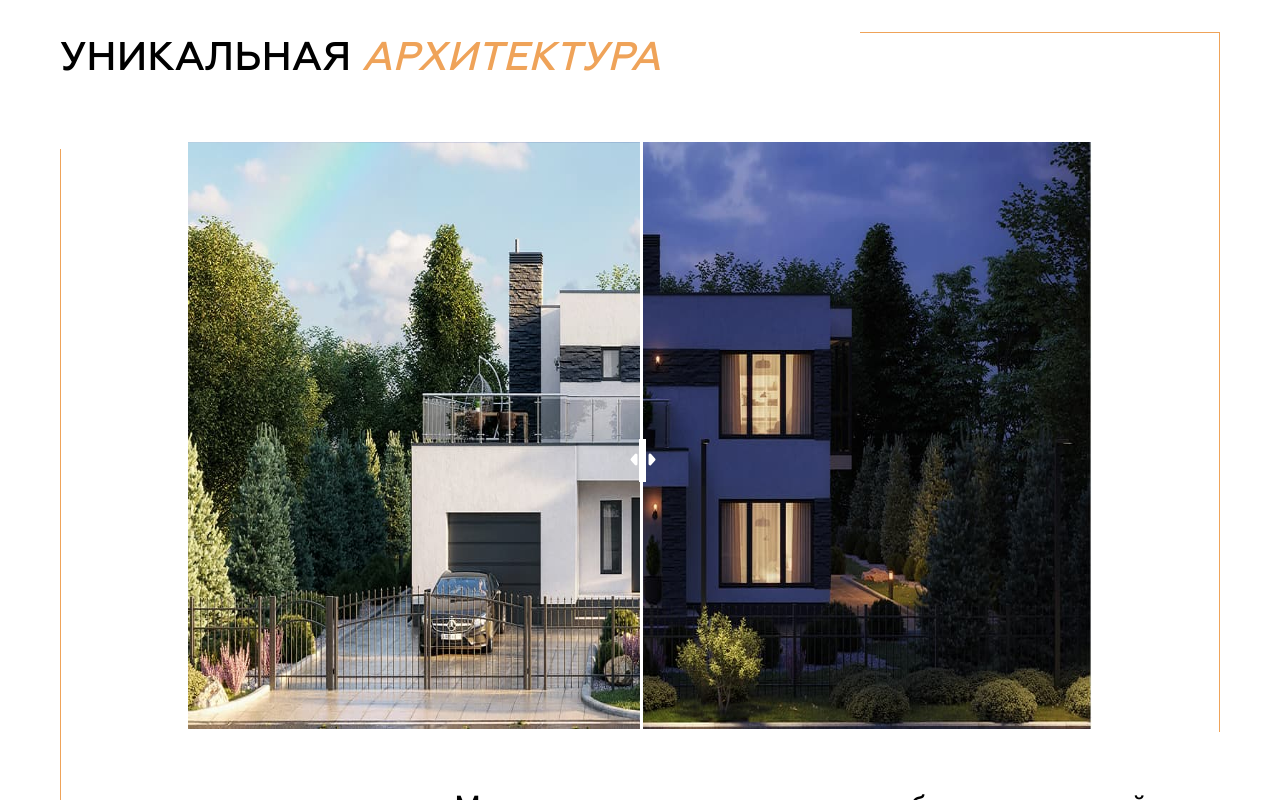
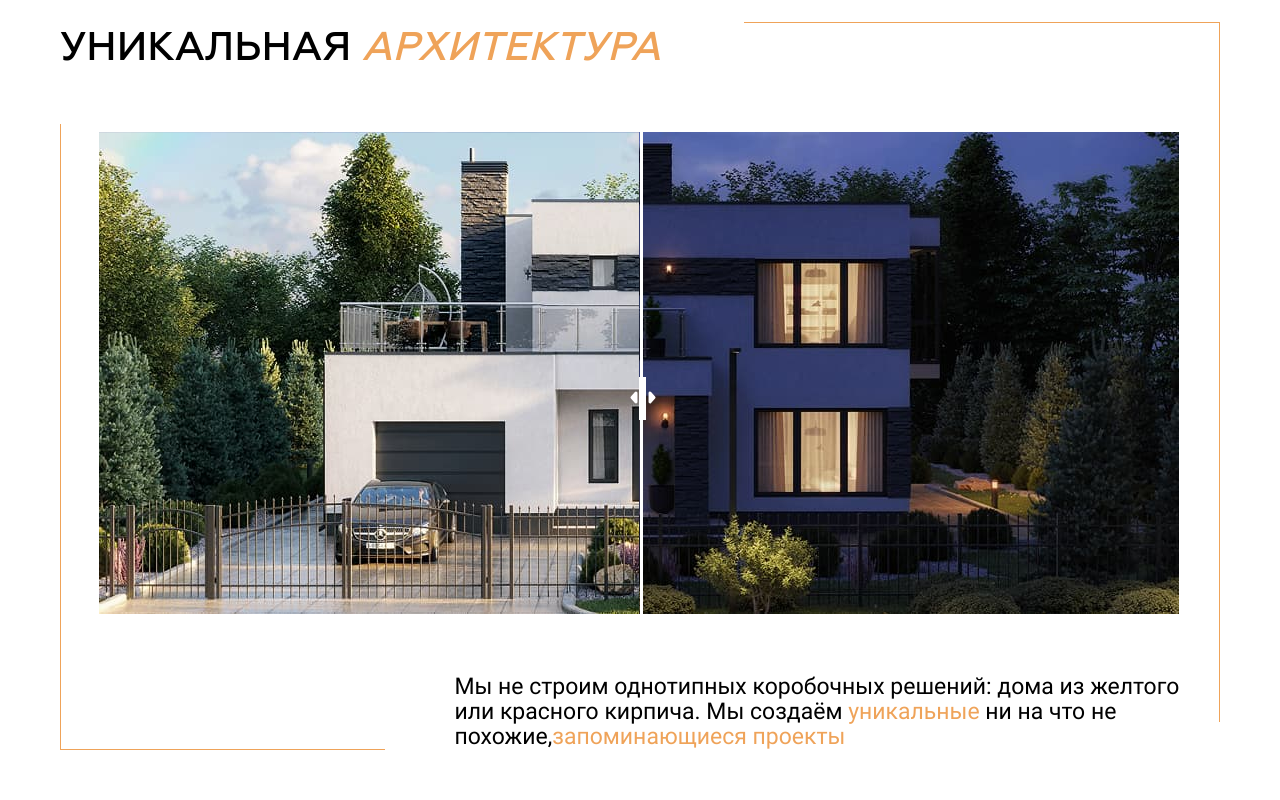
Before and after one commit to Dmitry1964/windom, a React (Vite) app: page / in a window 1280 px wide. Shown: the part 1840-2640 px from the top of the page. Built offline with nearby package versions, Linux system fonts and the light colour scheme.

Commit message:
Добавляет секцию Projects version 1280

```diff
--- a/src/pages/main-page/ui/main-page.tsx
+++ b/src/pages/main-page/ui/main-page.tsx
@@ -1,14 +1,27 @@
+import { useEffect, useState } from "react";
 import { About } from "src/widgets/about";
 import { BannerMainPage } from "src/widgets/banner-main-page";
 import { Projects } from "src/widgets/projects";
 
 
 const MainPage = () => {
+
+  const initScreenWidth = window.innerWidth;
+
+  const [screenWidth, setScreenWidth] = useState(initScreenWidth);
+  const handleWindowResize = () => {
+    setScreenWidth(window.innerWidth)
+  }
+
+  useEffect(() => {
+    window.addEventListener('resize', handleWindowResize);
+    return () =>  window.removeEventListener('resize', handleWindowResize);
+  }, [])
   return (
     <main>
       <BannerMainPage />
       <About/>
-      <Projects />
+      <Projects screenWidth = {screenWidth}/>
     </main>
   );
 };
--- a/src/styles/mixins.scss
+++ b/src/styles/mixins.scss
@@ -196,7 +196,7 @@
   padding-bottom: clamp(#{$min-size}, #{$fluid-value}, #{$max-size});
 }
 
-@mixin fluid-size-container($min-size, $max-size, $min-viewport-width, $max-viewport-width) {
+@mixin size-container($min-size, $max-size, $min-viewport-width, $max-viewport-width) {
   $slope: math.div($max-size - $min-size, $max-viewport-width - $min-viewport-width);
   $y-intercept: $min-size - $slope * $min-viewport-width;
   $fluid-value: calc(#{$y-intercept} + #{$slope * 100}vw);
--- a/src/widgets/projects/ui/projects.module.scss
+++ b/src/widgets/projects/ui/projects.module.scss
@@ -15,6 +15,10 @@
     top: 100%;
     left: 0;
     background-color: $color-sandy-brown;
+
+    @include vp-1439 {
+      width: 28%;
+    }
   }
 
   &::after {
@@ -38,6 +42,10 @@
   line-height: auto;
   position: relative;
 
+  @include vp-1439 {
+    margin: 0 0 6rem;
+  }
+
   & span {
     font-style: italic;
     color: $color-sandy-brown;
@@ -51,6 +59,10 @@
     top: 0;
     right: 0;
     background-color: $color-sandy-brown;
+
+    @include vp-1439 {
+      width: 41%;
+    }
   }
 
   &::after {
@@ -63,23 +75,24 @@
     background-color: $color-sandy-brown;
   }
 
-
-
-
 }
 
 .projects__inner {
-  padding: 0 128px;
+  @include size-container(39px, 128px, $vp-1280, $vp-1680);
   margin-bottom: 6rem;
 }
 
 .projects__desc {
-  font-size: 3rem;
+  @include font-size(23px, 30px, $vp-1280, $vp-1680);
   line-height: 3.5rem;
   margin: 0;
   width: 66%;
   align-self: flex-end;
   position: relative;
+
+  @include vp-1439 {
+    line-height: 2.5rem;
+  }
 
   & span {
     color: $color-sandy-brown;
@@ -95,7 +108,7 @@
 .projects__img_light,
 .projects__img_night {
   display: block;
-  height: 587px;
+  // height: 587px;
 }
 
 .projects__img_light {
--- a/src/widgets/projects/ui/projects.tsx
+++ b/src/widgets/projects/ui/projects.tsx
@@ -1,7 +1,12 @@
 import { ChangeEvent, useCallback, useState } from 'react';
 import cls from './projects.module.scss';
+import { sizes } from 'src/shared/constants';
 
-const Projects = () => {
+type ProjectProps = {
+  screenWidth: number;
+}
+
+const Projects = ({ screenWidth }: ProjectProps) => {
 
   const [width, setWidth] = useState(50);
 
@@ -24,8 +29,18 @@ const Projects = () => {
                 min={0}
                 max={100}
               />
-              <img style={{ clipPath: `polygon(0 0, ${width}% 0, ${width}% 100%, 0 100%)` }} className={cls.projects__img_light} src="content/img/projects-light.jpg" width={1264} height={587} alt="Коттедж днем" />
-              <img className={cls.projects__img_night} src="content/img/projects-night.jpg" width={1264} height={587} alt="Коттедж ночью" />
+              {screenWidth >= sizes.desktopSmall &&
+                <>
+                  <img style={{ clipPath: `polygon(0 0, ${width}% 0, ${width}% 100%, 0 100%)` }} className={cls.projects__img_light} src="content/img/projects-light.jpg" width={1264} height={587} alt="Коттедж днем" />
+                  <img className={cls.projects__img_night} src="content/img/projects-night.jpg" width={1264} height={587} alt="Коттедж ночью" />
+                </>
+              }
+              {screenWidth < sizes.desktopSmall && screenWidth >= sizes.laptopSmall &&
+                <>
+                  <img style={{ clipPath: `polygon(0 0, ${width}% 0, ${width}% 100%, 0 100%)` }} className={cls.projects__img_light} src="content/img/projects-light-1280.jpg" width={1080} height={482} alt="Коттедж днем" />
+                  <img className={cls.projects__img_night} src="content/img/projects-night-1280.jpg" width={1080} height={482} alt="Коттедж ночью" />
+                </>
+              }
             </div>
           </div>
           <p className={cls.projects__desc}>Мы не строим однотипных коробочных решений: дома из желтого или красного кирпича. Мы создаём <span>уникальные</span> ни на что не похожие,<span>запоминающиеся проекты</span> </p>
```
Also changed, not shown: public/content/img/projects-light-1280.jpg (added), public/content/img/projects-night-1280.jpg (added).
